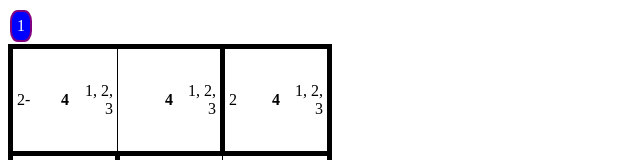
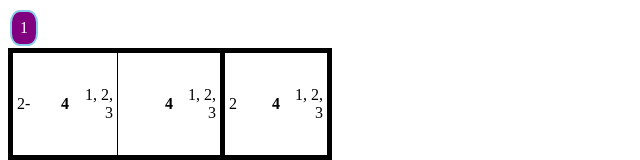
Before and after one commit to sburba/laduradura, a React app: page / in a window 1280 px wide. Shown: the top 160 px of the page, without its empty margins (0-640 px from the left). Built offline with nearby package versions, Linux system fonts and the light colour scheme; the HTML template or start-up script is replaced by a standard one.

Commit message:
Update styles for SelectValueButton

```diff
--- a/src/components/ValuesSelectorButton.jsx
+++ b/src/components/ValuesSelectorButton.jsx
@@ -11,13 +11,22 @@ export default class ValuesSelectorButton extends React.Component {
 
     getButtonStyle() {
         return {
-            backgroundColor: this.props.selected ? 'blue' : 'skyblue',
+            backgroundColor: this.props.selected ? 'purple' : 'skyblue',
             color: 'white',
-            border: '2px solid purple',
+            border: '2px solid ' + (this.props.selected ? 'skyblue' : 'purple'),
             display: 'inline-block',
-            padding: '5px',
             margin: '2px',
             borderRadius: '35%',
+            width: '1.5em',
+            height: '2em',
+            lineHeight: '2em',
+            verticalAlign: 'center',
+            textAlign: 'center',
+            msUserSelect: 'none',
+            mozUserSelect: 'none',
+            webkitUserSelect: 'none',
+            userSelect: 'none',
+            cursor: 'default',
         };
     }
 
```
